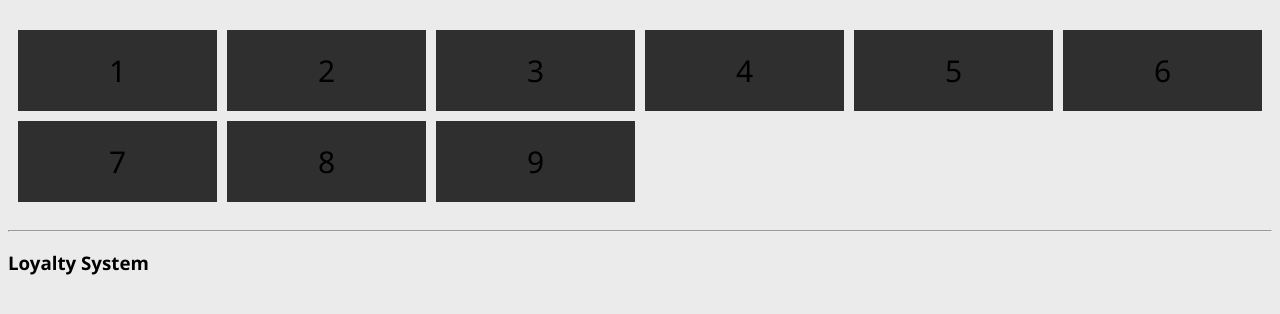
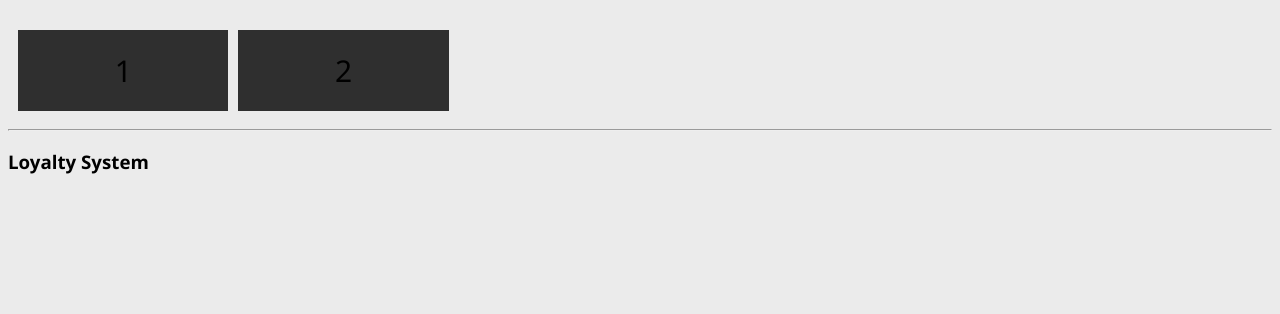
Before and after one commit to scribblehounts/bhs_dpt12, a Flask app: page / in a window 1280 px wide. Shown: the part 191-505 px from the top of the page. Run offline with Flask 3, Linux system fonts and the light colour scheme.

Commit message:
progress on main_webpage w.i.p grids

```diff
--- a/static/css/style.css
+++ b/static/css/style.css
@@ -11,9 +11,7 @@ body {
 .grid-container {
     display: grid;
     grid-template-areas:
-      'header header header header header header'
-      'menu main main main right right'
-      'menu footer footer footer footer footer';
+      'header header header header header header';
     gap: 10px;
     padding: 10px;
   }
--- a/templates/main_page.html
+++ b/templates/main_page.html
@@ -3,12 +3,5 @@
 <div class="grid-container">
     <div class="grid-item">1</div>
     <div class="grid-item">2</div>
-    <div class="grid-item">3</div>
-    <div class="grid-item">4</div>
-    <div class="grid-item">5</div>
-    <div class="grid-item">6</div>
-    <div class="grid-item">7</div>
-    <div class="grid-item">8</div>
-    <div class="grid-item">9</div>
   </div>
 {% endblock %}
```
